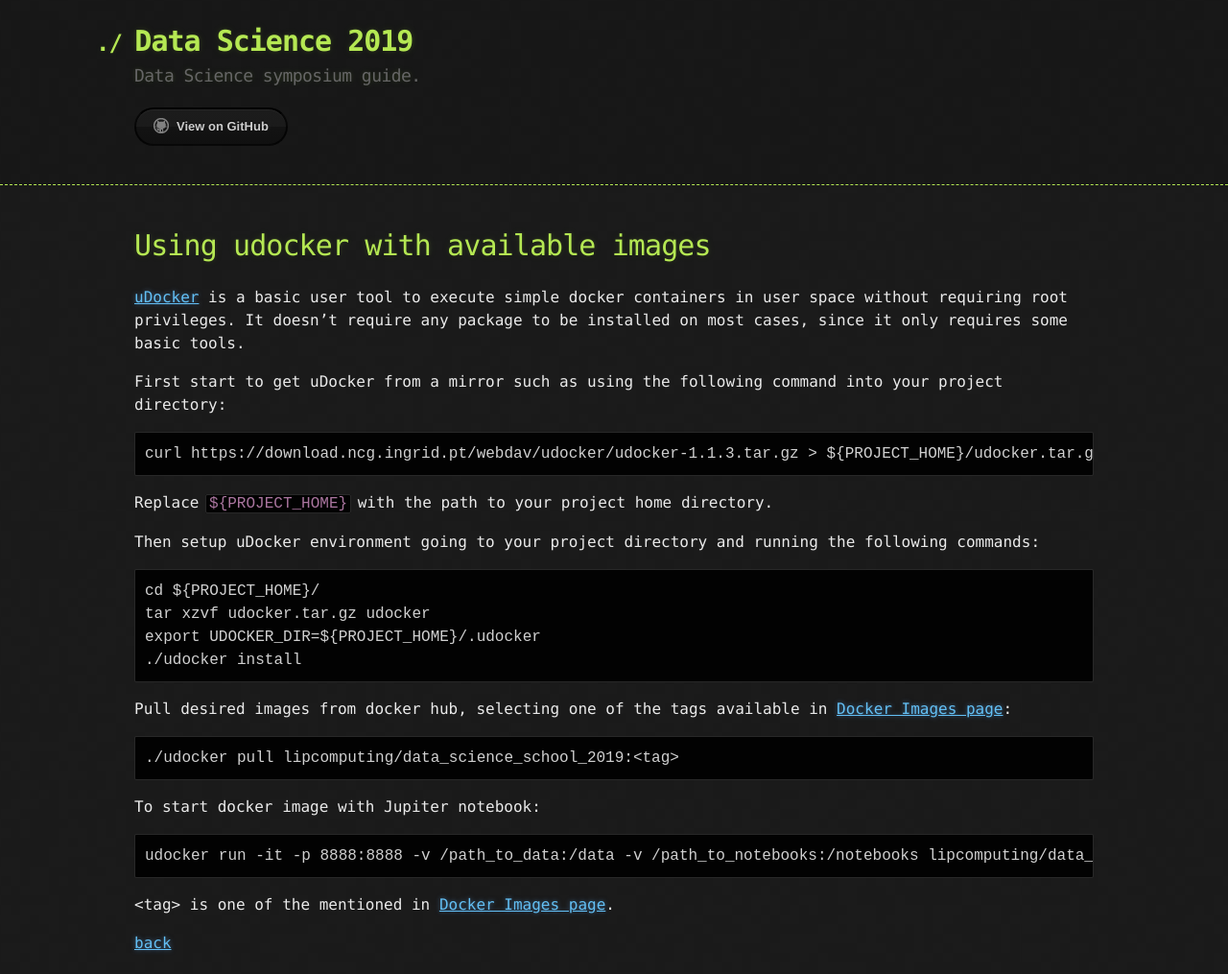
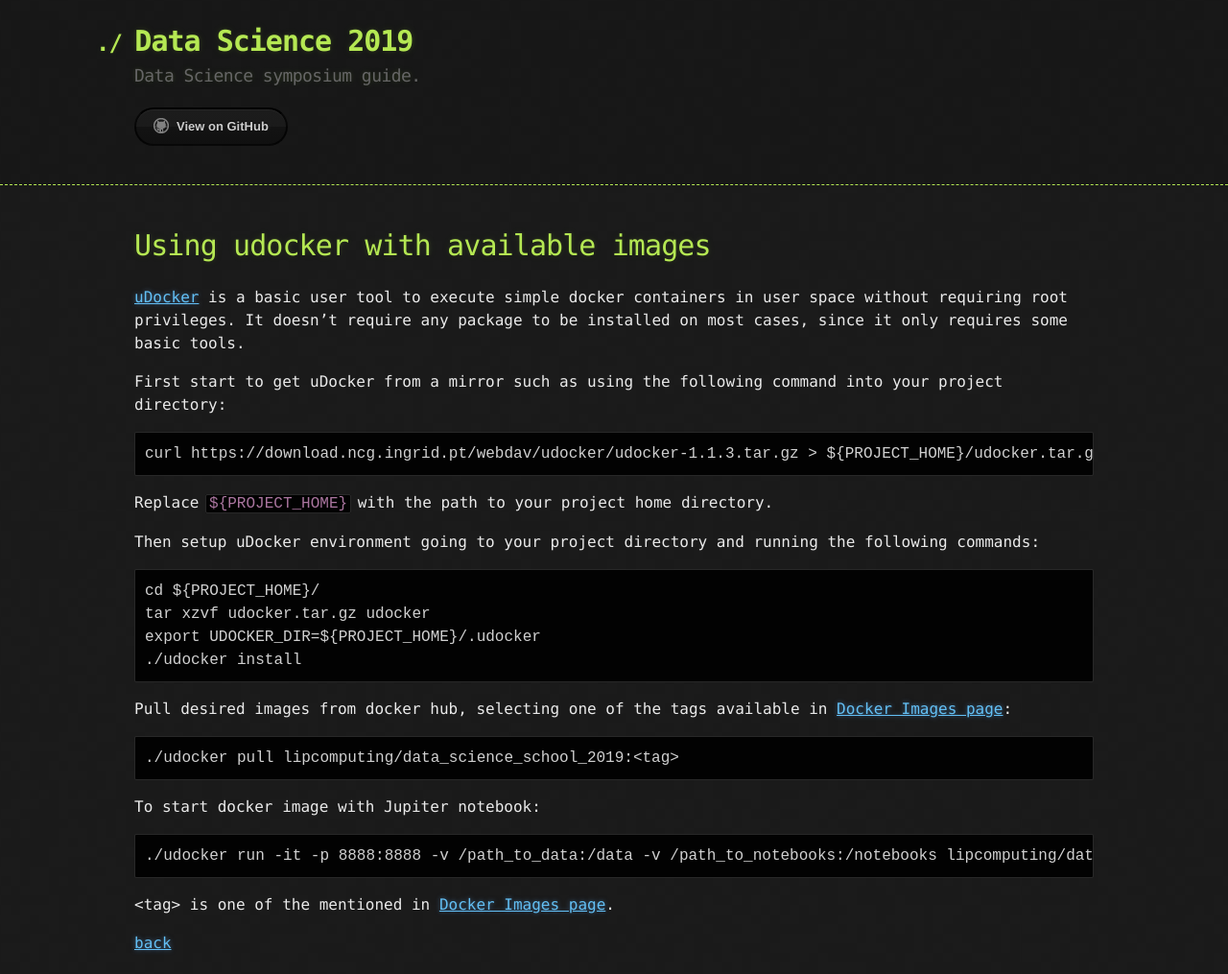
Before and after one commit to LIP-Computing/datascience2019, a Jekyll site: the page built from docs/use_udocker.md, in a window 1280 px wide. Shown: the whole page at 96% size. Built offline with Jekyll 4.4.1, drawn with Linux system fonts in a browser that asks for light colours.

````diff
--- a/docs/use_udocker.md
+++ b/docs/use_udocker.md
@@ -30,7 +30,7 @@ Pull desired images from docker hub, selecting one of the tags available in [Doc
 To start docker image with Jupiter notebook:
 
 ```
-udocker run -it -p 8888:8888 -v /path_to_data:/data -v /path_to_notebooks:/notebooks lipcomputing/data_science_school_2019:<tag>
+./udocker run -it -p 8888:8888 -v /path_to_data:/data -v /path_to_notebooks:/notebooks lipcomputing/data_science_school_2019:<tag>
 ```
 
 \<tag\> is one of the mentioned in [Docker Images page](./docker_images.html).
````
